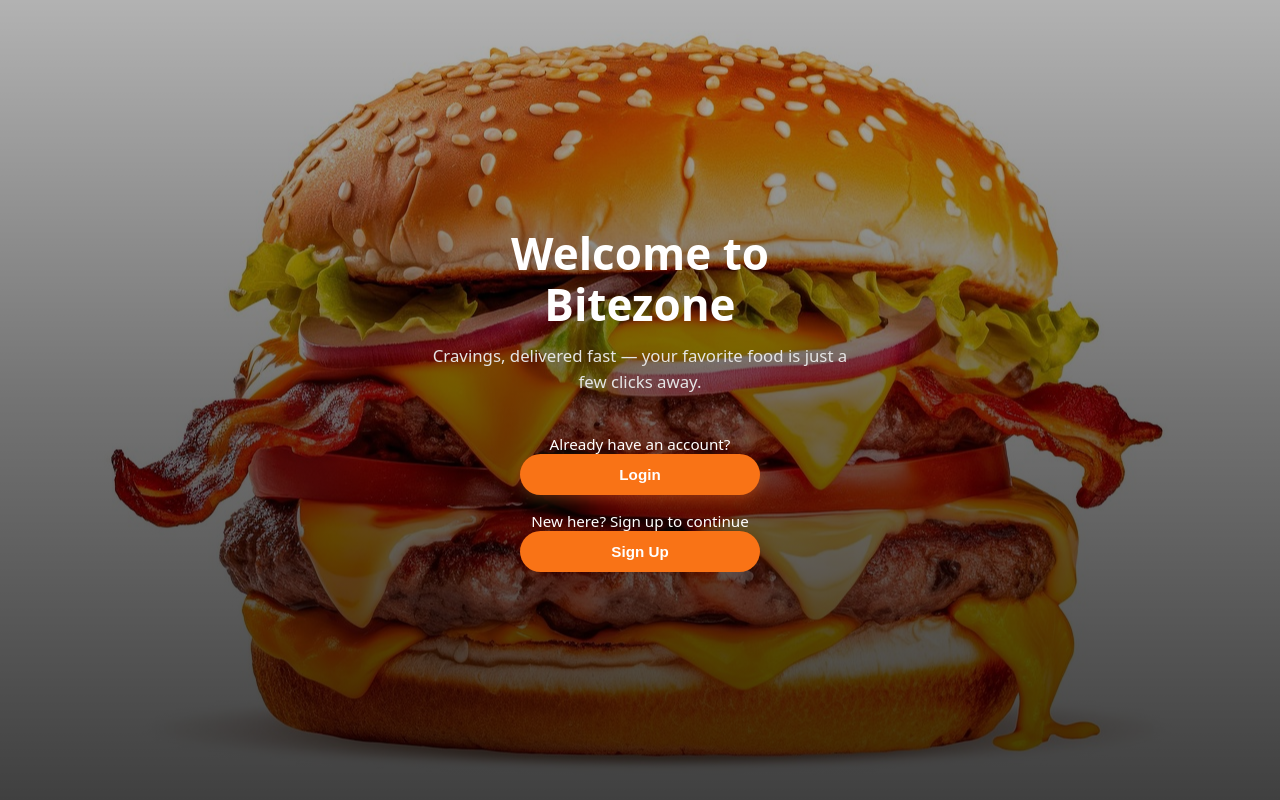
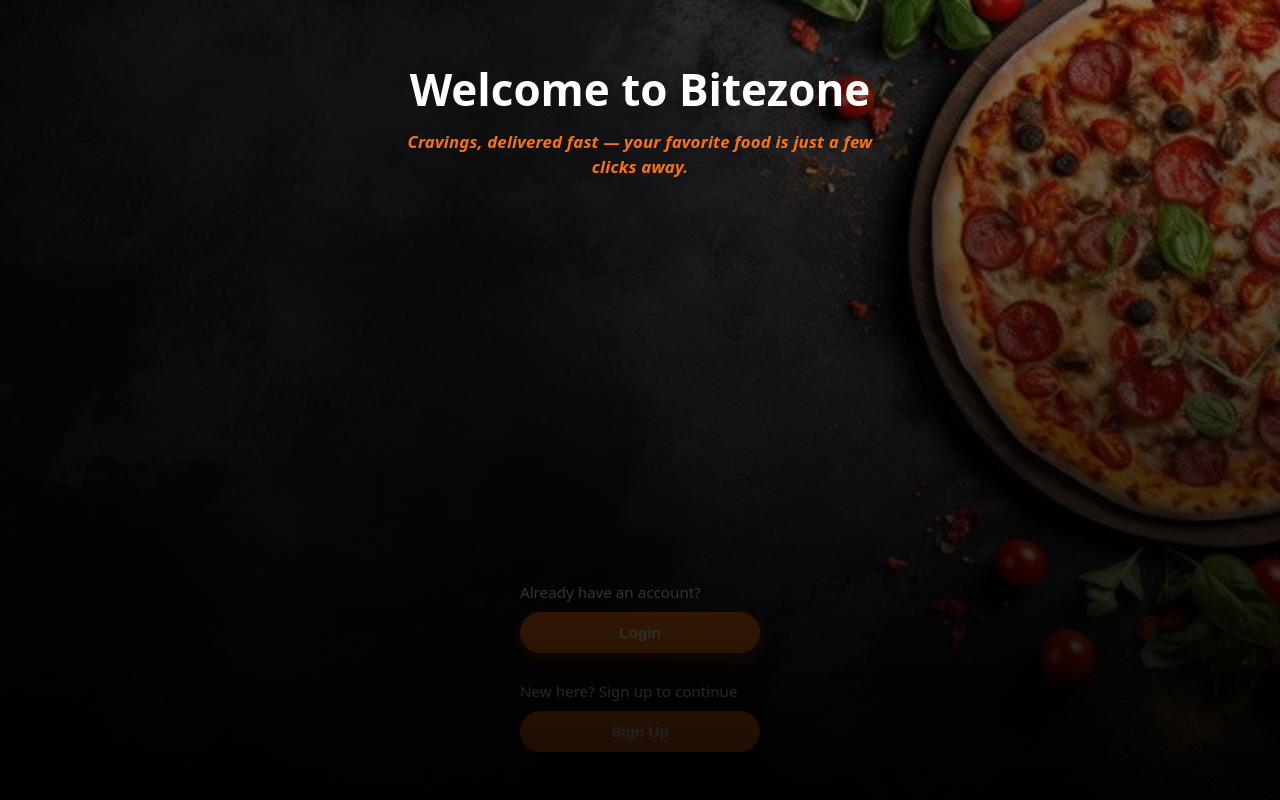
Before and after one commit to Eisha373/Bitezone, a React (Vite) app: page / in a window 1280 px wide. Built offline with nearby package versions, Linux system fonts and the light colour scheme; no server answers.

Commit message:
updated styling of landing page,updated avatar for profile

```diff
--- a/src/components/Navbar.jsx
+++ b/src/components/Navbar.jsx
@@ -26,7 +26,7 @@ const initial = user?.name?.charAt(0).toUpperCase() || "?";
         </li>
         <li><Link to="/my-orders">My Orders</Link></li>
         <li>
-<Link to="/profile" className="navbar-avatar">
+<Link to="/profile" className="navbar-avatar-customer">
   {initial}
 </Link>
         </li>
--- a/src/navbar-footer.css
+++ b/src/navbar-footer.css
@@ -15,7 +15,8 @@
 }
 .navbar-links{
     display:flex;
-    font-size:1.1rem;
+    font-size:1.4rem;
+    font-weight:400;
     align-items:center;
     justify-content:center;
     gap:3rem;
@@ -27,6 +28,19 @@
   height: 36px;
   border-radius: 50%;
   background: #6c2bd9;
+  color: #fff;
+  display: flex;
+  align-items: center;
+  justify-content: center;
+  font-size: 1rem;
+  font-weight: 700;
+  text-decoration: none;
+}
+.navbar-avatar-customer {
+  width: 36px;
+  height: 36px;
+  border-radius: 50%;
+  background: #b83607;
   color: #fff;
   display: flex;
   align-items: center;
--- a/src/pages/Welcome.jsx
+++ b/src/pages/Welcome.jsx
@@ -25,6 +25,8 @@ export function Welcome() {
         <p className="welcome-subtext">
           Cravings, delivered fast — your favorite food is just a few clicks away.
         </p>
+      </div>
+
       <div className="welcome-actions">
         <div>
           <p className="welcome-helper-text">Already have an account?</p>
@@ -41,6 +43,5 @@ export function Welcome() {
         </div>
       </div>
     </div>
-    </div>
   );
 }
--- a/src/welcome.css
+++ b/src/welcome.css
@@ -2,11 +2,13 @@
   min-height: 100vh;
   display: flex;
   flex-direction: column;
-  justify-content: center;
+  justify-content: space-between;   /* pushes heading up, buttons down */
   align-items: center;
-  background-image: url("/images/background-image.jpg");
+  padding: 8vh 20px 6vh;             /* top space smaller than bottom */
+  background-image: url("/images/welcome-image.jpg");
   background-size: cover;
   background-position: center;
+  background-repeat: no-repeat;
   position: relative;
 }
 
@@ -17,11 +19,12 @@
   left: 0;
   width: 100%;
   height: 100%;
+  /* pure black gradient instead of grey-tinted */
   background: linear-gradient(
     to bottom,
-    rgba(0,0,0,0.3) 0%,
-    rgba(0,0,0,0.55) 50%,
-    rgba(0,0,0,0.75) 100%
+    rgba(0,0,0,0.45) 0%,
+    rgba(0,0,0,0.7) 50%,
+    rgba(0,0,0,0.9) 100%
   );
 }
 
@@ -30,22 +33,8 @@
   z-index: 1;
   text-align: center;
   color: white;
-  padding: 20px;
   max-width: 480px;
   width: 100%;
-}
-
-.welcome-badge {
-  display: inline-block;
-  background: rgba(249, 115, 22, 0.15);
-  border: 1px solid #f97316;
-  color: #f97316;
-  padding: 6px 18px;
-  border-radius: 999px;
-  font-size: 0.8rem;
-  font-weight: 600;
-  margin-bottom: 18px;
-  letter-spacing: 0.3px;
 }
 
 .welcome-heading {
@@ -54,24 +43,30 @@
   margin-bottom: 14px;
   line-height: 1.15;
 }
-.welcome-actions a {
-  text-decoration: none;
-}
 
+/* tagline now shares the brand's look — same family, orange accent */
 .welcome-subtext {
+  font-family: inherit;
   font-size: 1.05rem;
-  color: #e5e5e5;
-  margin-bottom: 36px;
+  font-weight: 600;
+  font-style: italic;
+  color: #f97316;
+  letter-spacing: 0.2px;
+  margin-bottom: 0;
   line-height: 1.5;
 }
 
 .welcome-actions {
   display: flex;
   flex-direction: column;
-  gap: 12px;
+  gap: 28px;                 /* more space between login block and signup block */
   width: 100%;
   max-width: 240px;
   margin: 0 auto;
+}
+
+.welcome-actions a {
+  text-decoration: none;
 }
 
 .welcome-btn {
@@ -102,20 +97,21 @@
 }
 
 .welcome-btn.secondary {
-  background-color:#f97316;
+  background-color: #f97316;
   color: white;
-  border: #f97316;
+  border: none;
 }
 
 .welcome-btn.secondary:hover {
   background-color: #8a83ef;
-  color:white;
+  color: white;
   transform: translateY(-2px);
 }
 
 .welcome-helper-text {
   font-size: 0.95rem;
-  font-weight:250;
+  font-weight: 250;
   color: white;
-  margin-top: 4px;
+  margin-top: 0;
+  margin-bottom: 10px;      /* gap before the button itself */
 }
```
Also changed, not shown: public/images/welcome-image.jpg (added), 1 other file (tests, documents, lock files or other folders). Lines whose indentation alone changed are shown as unchanged.
